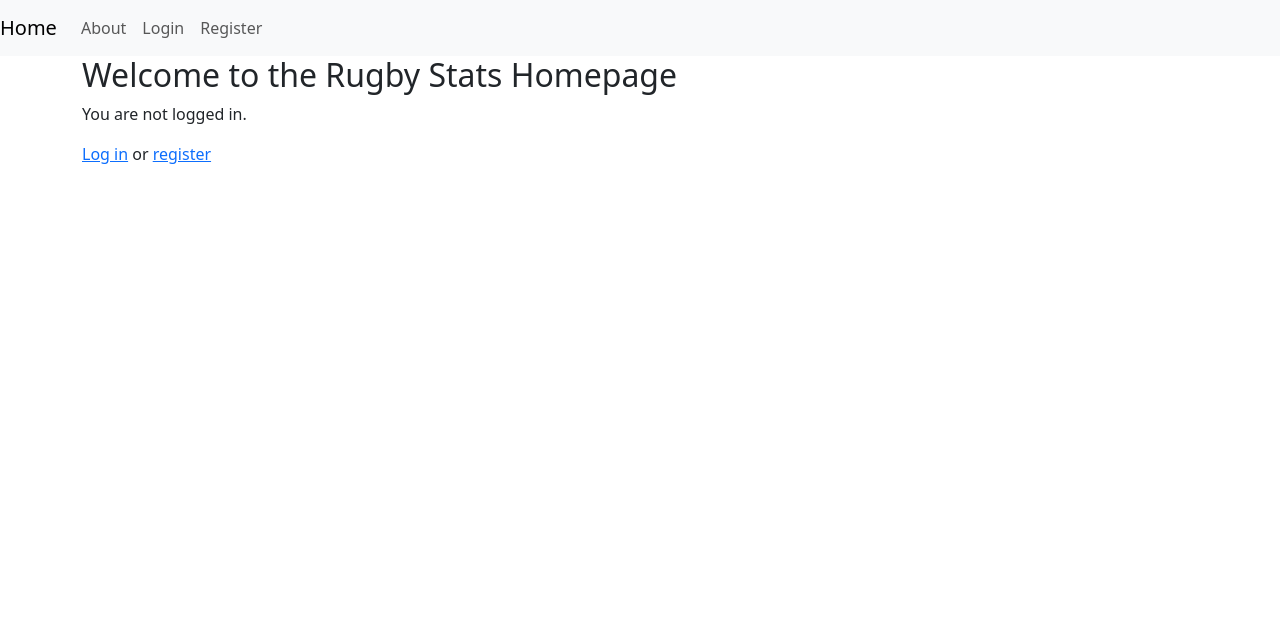
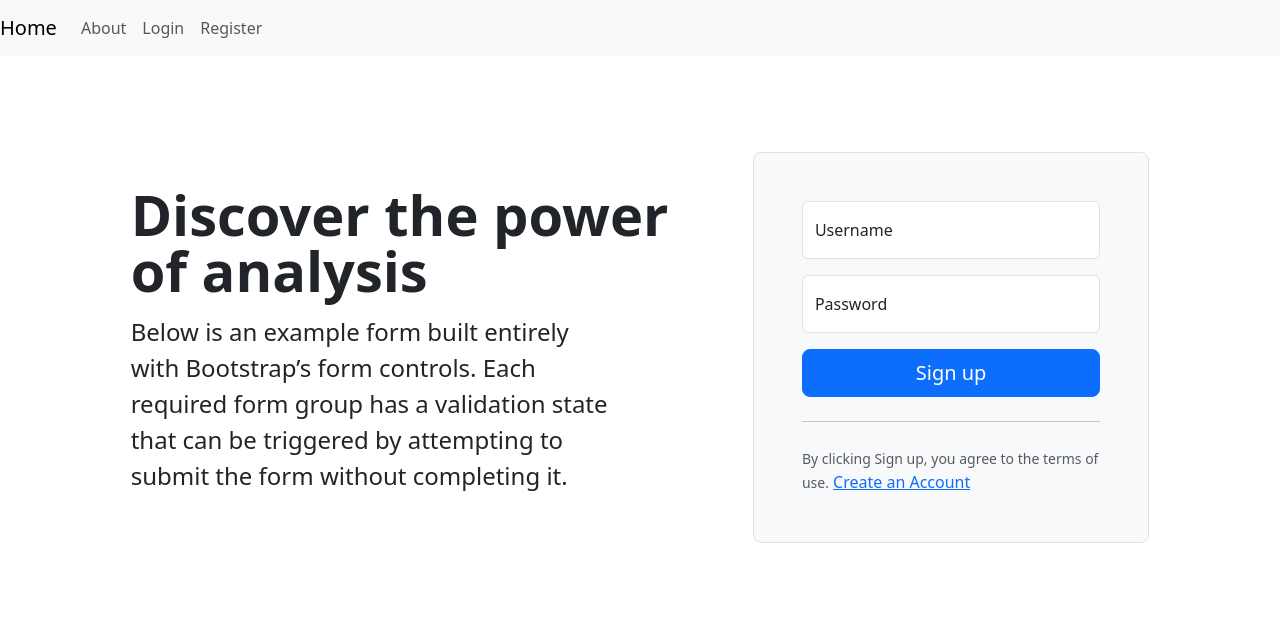
Before and after one commit to danielaldham/rugbystats, a Django app: page / in a window 1280 px wide. Shown: the top 638 px of the page. Run offline with Django 4.2, Linux system fonts and the light colour scheme; some libraries are stand-ins or nearby versions.

Commit message:
Added log in to index is logged out

```diff
--- a/rugbystats/stats/templates/index.html
+++ b/rugbystats/stats/templates/index.html
@@ -1,8 +1,6 @@
 {% extends 'base.html' %}
 
 {% block content %}
-<div class="container">
-    <h2>Welcome to the Rugby Stats Homepage</h2>
     {% if user.is_authenticated %}
         {% if user.team %}
             <h3>Your Statistics</h3>
@@ -53,10 +51,35 @@
             <a href="{% url 'join' %}">Join a team</a>
         {% endif %}
     {% else %}
-        <p>You are not logged in.</p>
-        <a href="{% url 'login' %}">Log in</a> or <a href="{% url 'register' %}">register</a>
+    <div class="container col-xl-10 col-xxl-8 px-4 py-5">
+        <div class="row align-items-center g-lg-5 py-5">
+          <div class="col-lg-7 text-center text-lg-start">
+            <h1 class="display-4 fw-bold lh-1 mb-3">Discover the power of analysis</h1>
+            <p class="col-lg-10 fs-4">Below is an example form built entirely with Bootstrap’s form controls. Each required form group has a validation state that can be triggered by attempting to submit the form without completing it.</p>
+          </div>
+          <div class="col-md-10 mx-auto col-lg-5">
+            <form method="post" class="p-4 p-md-5 border rounded-3 bg-light">
+              {% csrf_token %}
+              <div class="form-floating mb-3">
+                <input type="text" class="form-control" id="floatingInput" name="username" placeholder="username">
+                <label for="floatingInput">Username</label>
+              </div>
+              <div class="form-floating mb-3">
+                <input type="password" class="form-control" id="floatingPassword" name="password" placeholder="Password">
+                <label for="floatingPassword">Password</label>
+              </div>
+              {% if error %}
+                <p>{{ error }}</p>
+              {% endif %}
+              <button class="w-100 btn btn-lg btn-primary" type="submit">Sign up</button>
+              <hr class="my-4">
+              <small class="text-muted">By clicking Sign up, you agree to the terms of use.</small>
+              <a href="{% url 'register' %}">Create an Account</a>
+            </form>
+          </div>
+        </div>
+      </div>
     {% endif %}
-</div>
 
 {% if messages %}
     <ul class="messages">
```
Also changed, not shown: rugbystats/stats/templates/login.html (+5 -8 lines), rugbystats/db.sqlite3.
